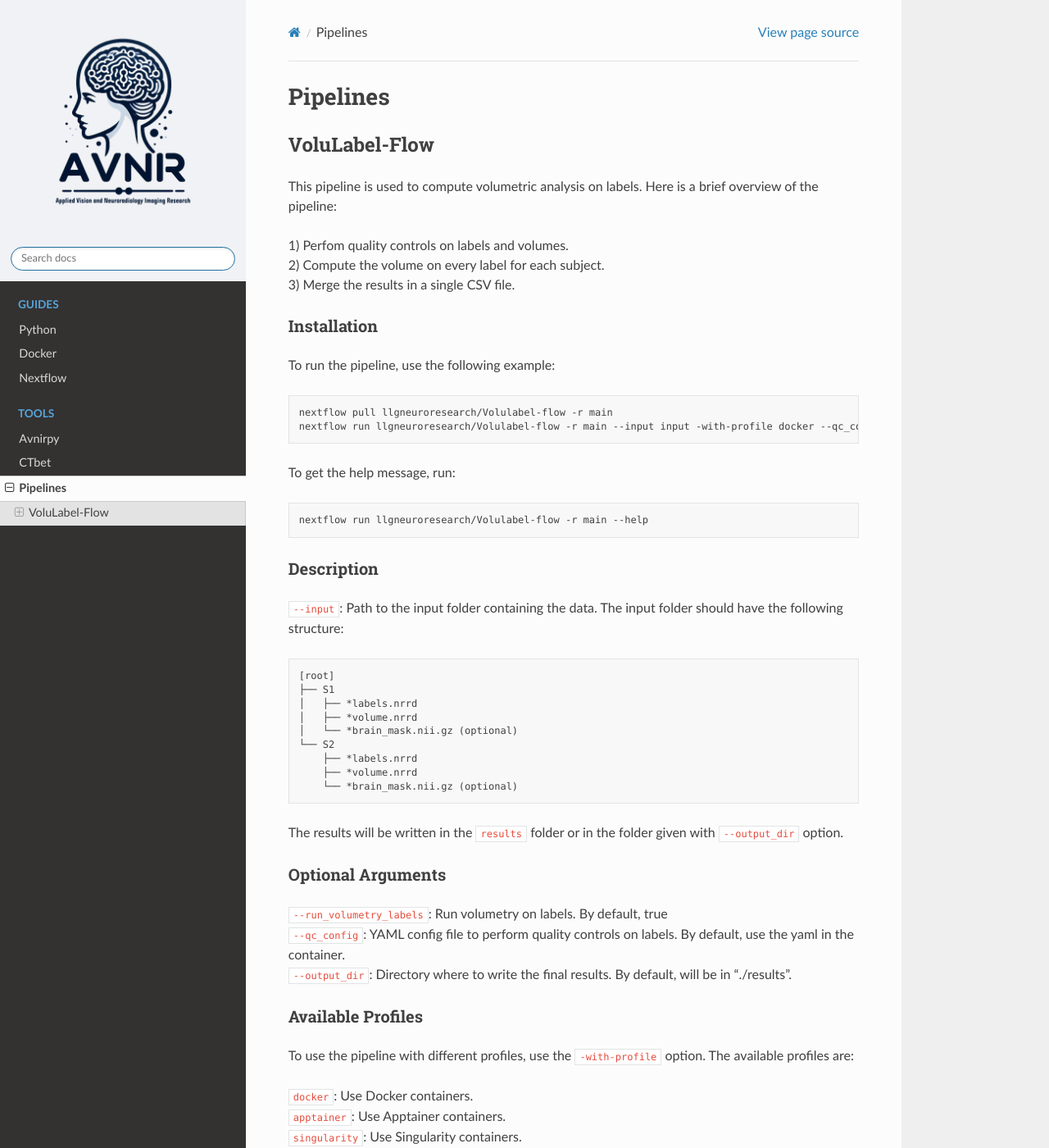
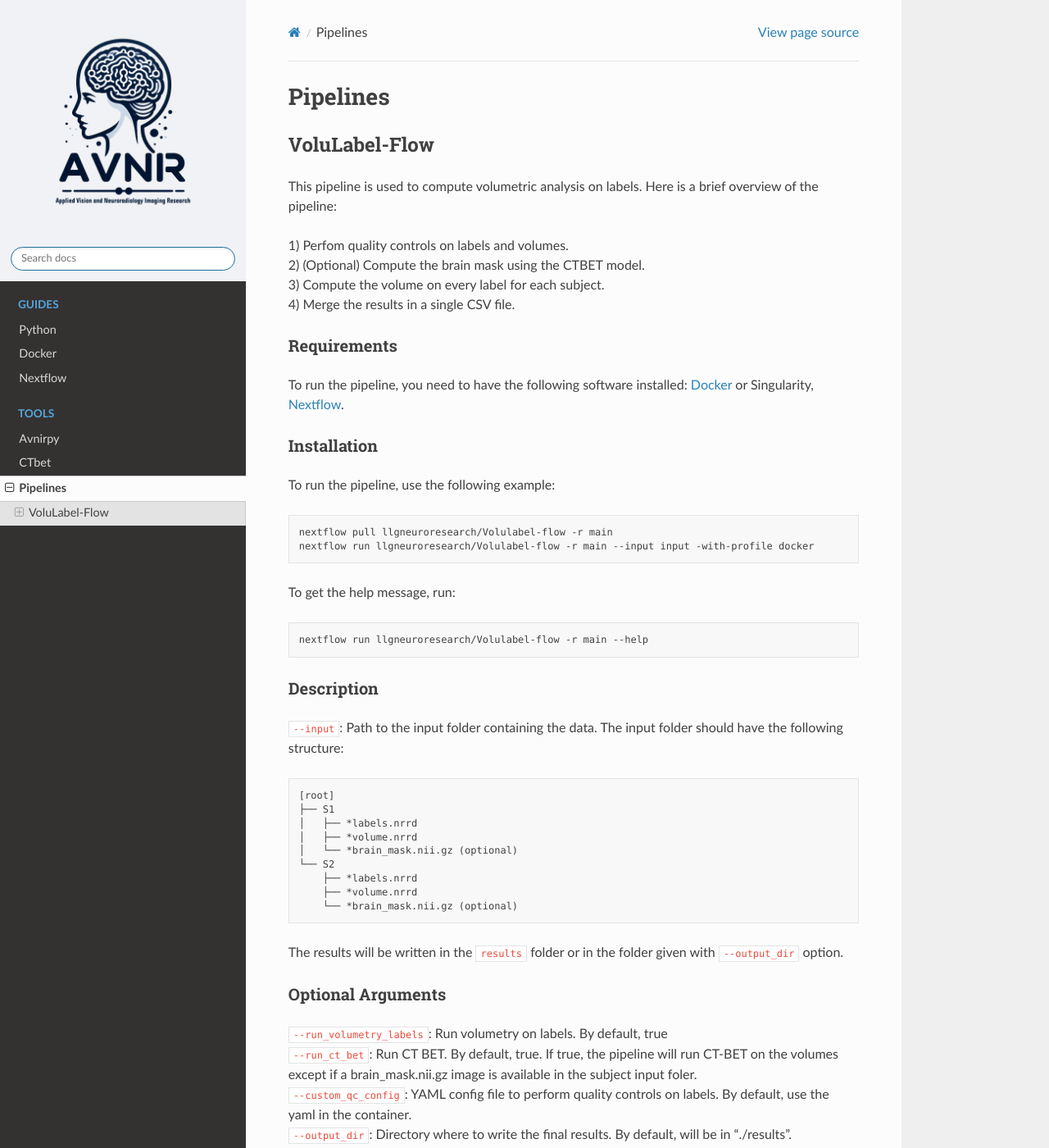
Before and after one commit to llgneuroresearch/avnir-documentation, a Sphinx documentation site: the page built from docs/source/tools/pipelines.rst, in a window 1280 px wide and 1400 px high. Shown: the whole window at 82% size. Built offline with Sphinx 7.4.7 and the Read the Docs theme 3.1.0, drawn with Linux system fonts in a browser that asks for light colours.

Commit message:
Update volulabelflow doc

```diff
--- a/docs/source/tools/pipelines.rst
+++ b/docs/source/tools/pipelines.rst
@@ -7,8 +7,16 @@ VoluLabel-Flow
 This pipeline is used to compute volumetric analysis on labels. Here is a brief overview of the pipeline:
 
 | 1) Perfom quality controls on labels and volumes.
-| 2) Compute the volume on every label for each subject.
-| 3) Merge the results in a single CSV file.
+| 2) (Optional) Compute the brain mask using the CTBET model.
+| 3) Compute the volume on every label for each subject.
+| 4) Merge the results in a single CSV file.
+
+
+Requirements
+++++++++++++
+
+To run the pipeline, you need to have the following software installed:
+:ref:`docker` or Singularity, :ref:`nextflow`.
 
 
 Installation
@@ -19,7 +27,7 @@ To run the pipeline, use the following example:
 .. code-block:: bash
 
     nextflow pull llgneuroresearch/Volulabel-flow -r main
-    nextflow run llgneuroresearch/Volulabel-flow -r main --input input -with-profile docker --qc_config config.yaml
+    nextflow run llgneuroresearch/Volulabel-flow -r main --input input -with-profile docker
 
 To get the help message, run:
 
@@ -50,7 +58,8 @@ Optional Arguments
 ++++++++++++++++++
 
 | ``--run_volumetry_labels``: Run volumetry on labels. By default, true
-| ``--qc_config``: YAML config file to perform quality controls on labels. By default, use the yaml in the container.
+| ``--run_ct_bet``: Run CT BET. By default, true. If true, the pipeline will run CT-BET on the volumes except if a brain_mask.nii.gz image is available in the subject input foler.
+| ``--custom_qc_config``: YAML config file to perform quality controls on labels. By default, use the yaml in the container.
 | ``--output_dir``: Directory where to write the final results. By default, will be in "./results".
 
 Available Profiles
```
